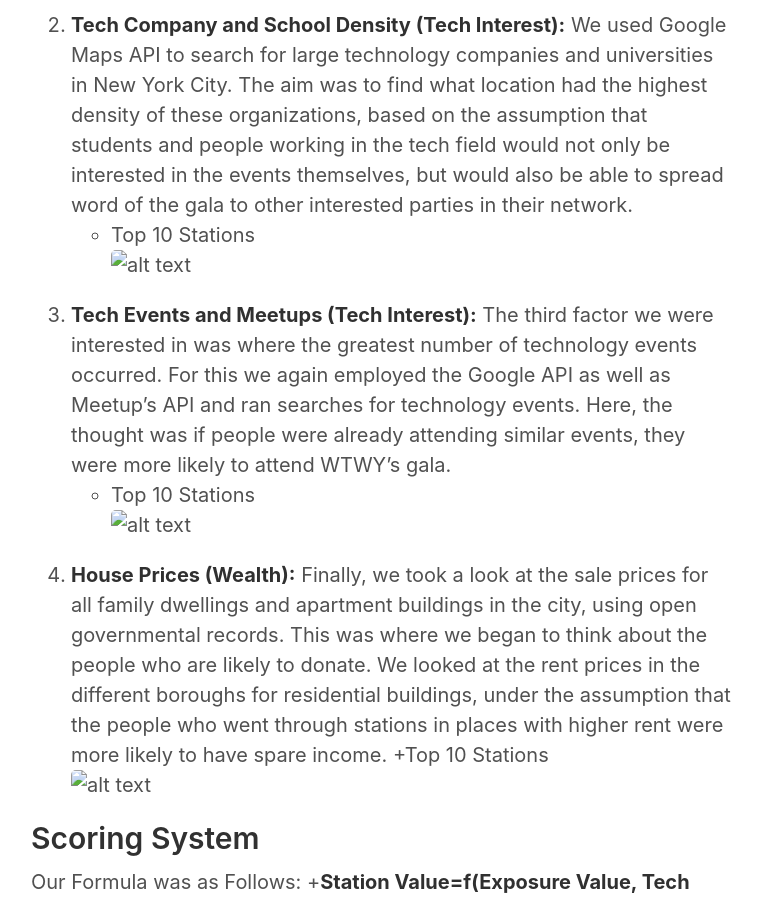
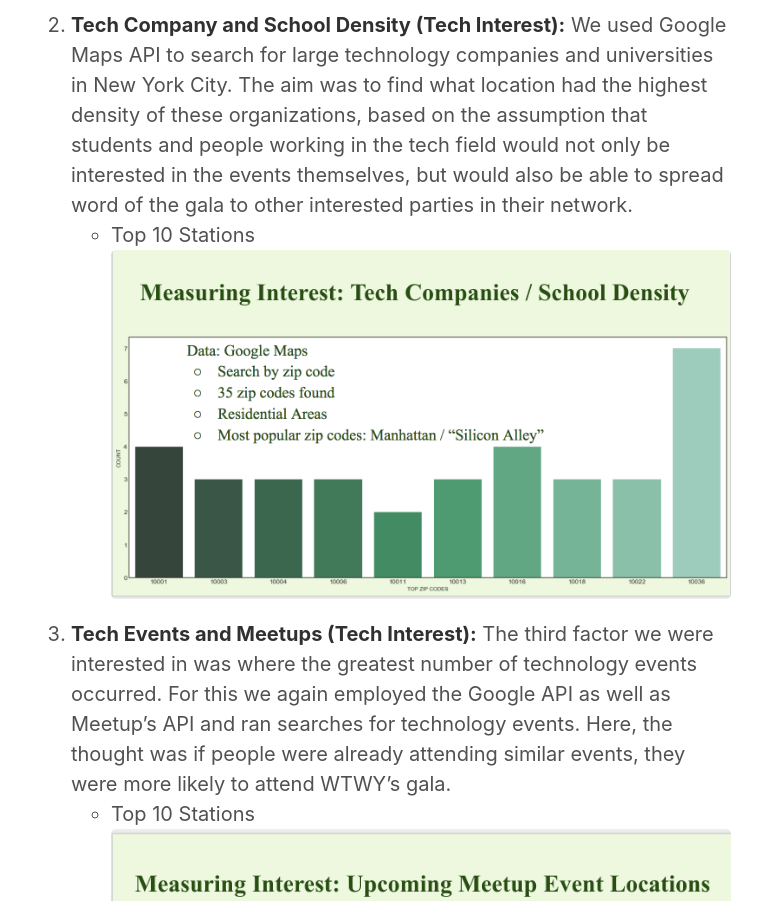
Before and after one commit to mayamadhavan/mayamadhavan.github.io, a Jekyll site: the page built from _posts/2018-07-06-project-benson.md, in a window 1280 px wide. Shown: the part 1976-2877 px from the top of the page, without its empty margins (259-1021 px from the left). Built offline with Jekyll 4.4.1, drawn with Linux system fonts in a browser that asks for light colours.

Commit message:
mod all pics 1

```diff
--- a/_posts/2018-07-06-project-benson.md
+++ b/_posts/2018-07-06-project-benson.md
@@ -24,13 +24,13 @@ By order of importance, the data used was:
     2. The evening, between 5PM and 8PM
 2. **Tech Company and School Density (Tech Interest):** We used Google Maps API to search for large technology companies and universities in New York City. The aim was to find what location had the highest density of these organizations, based on the assumption that students and people working in the tech field would not only be interested in the events themselves, but would also be able to spread word of the gala to other interested parties in their network.
   + Top 10 Stations
-  ![alt	text](/Users/mayamadhavan/Desktop/Post Grad/Blog Pics/Benson/tech_companies.png)
+  ![alt text](/images/Benson/tech_companies.png)
 3. **Tech Events and Meetups (Tech Interest):** The third factor we were interested in was where the greatest number of technology events occurred. For this we again employed the Google API as well as Meetup’s API and ran searches for technology events. Here, the thought was if people were already attending similar events, they were more likely to attend WTWY’s gala.
   + Top 10 Stations
-  ![alt	text](/Users/mayamadhavan/Desktop/Post Grad/Blog Pics/Benson/meetup.png)
+  ![alt text](/images/Benson/meetup.png)
 4. **House Prices (Wealth):** Finally, we took a look at the sale prices for all family dwellings and apartment buildings in the city, using open governmental records. This was where we began to think about the people who are likely to donate. We looked at the rent prices in the different boroughs for residential buildings, under the assumption that the people who went through stations in places with higher rent were more likely to have spare income.
   +Top 10 Stations
-  ![alt text](/Users/mayamadhavan/Desktop/Post Grad/Blog Pics/Benson/wealth.png)
+  ![alt text](/images/Benson/wealth.png)
 
 ## Scoring System
 Our Formula was as Follows:
@@ -38,7 +38,7 @@ Our Formula was as Follows:
 
 ## Results/Conclusions
 Based on this formula, the top 15 stations and their corresponding value counts are as follows:
-![alt text](/Users/mayamadhavan/Desktop/Post Grad/Blog Pics/Benson/filan_score.png)
+![alt text](/images/Benson/final_score.png)
 
 We recommend that WTWY spends the majority of its street team resources on the above stations, and distribute the remainder as they see fit, given the individual data analysis their personal priorities.
 
```
